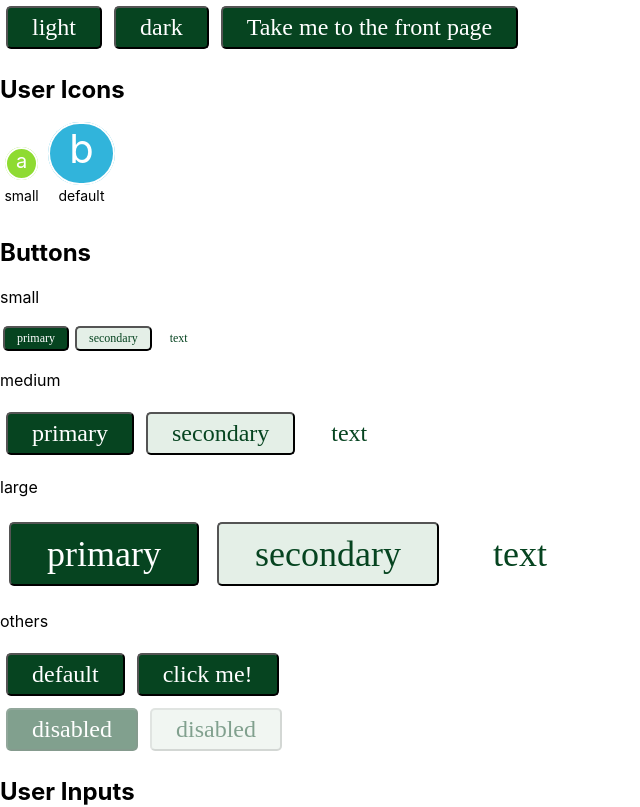
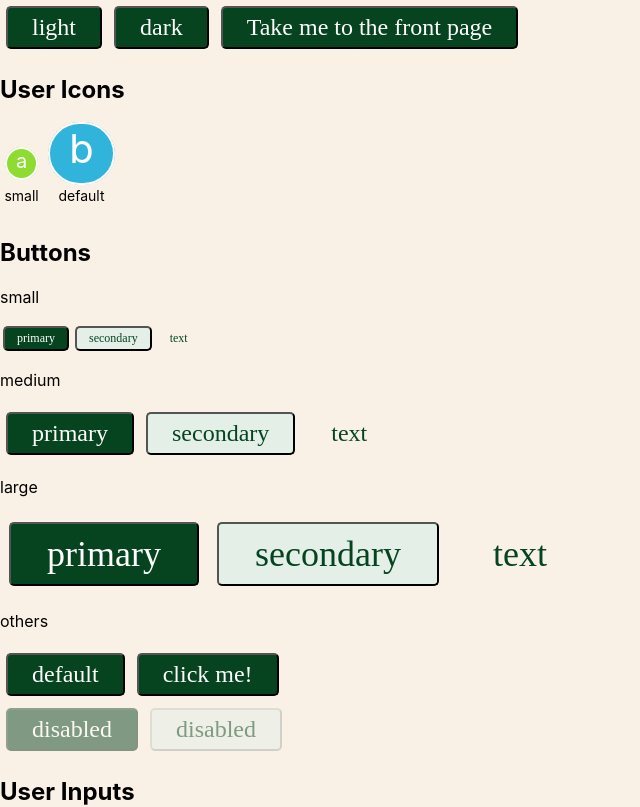
Before and after one commit to acchiang/cpsc-455-project, a React (Create React App) app: page / in a window 1280 px wide. Shown: the top 807 px of the page, without its empty margins (0-640 px from the left). Built offline with nearby package versions, Linux system fonts and the light colour scheme.

Commit message:
update charcuterie background color to match theme

```diff
--- a/src/pages/Charcuterie.js
+++ b/src/pages/Charcuterie.js
@@ -1,4 +1,5 @@
 import { useState } from "react";
+import styled from "styled-components";
 import Theme from "styles/Theme";
 import TextIcon from "components/TextIcon";
 import Button from "components/Button";
@@ -14,9 +15,15 @@ function Charcuterie({ children }) {
   const optionsWithInput = ["10%", "15%", "20%", "Other"];
   const optionsNoInput = ["10%", "15%", "20%"];
 
+  const Container = styled.div`
+    background-color: ${(p) => p.theme.colors.primary};
+    color: ${(p) => p.theme.colors.text};
+  `
+
   const [selectorValue1, setSelectorValue1] = useState(0);
   return (
     <Theme>
+      <Container>
         <Button size={"medium"} type={"primary"} label={"light"}  onClick={() => { window.localStorage.setItem('localTheme', 'defaultTheme'); window.location.reload(); }}/>
         <Button size={"medium"} type={"primary"} label={"dark"} onClick={() => { window.localStorage.setItem('localTheme', 'darkTheme'); window.location.reload(); }}/>
         <Button
@@ -93,6 +100,7 @@ function Charcuterie({ children }) {
         <p>Back button</p>
         <BackButton url={"create-session"} />
         <QuantitySelector value={selectorValue1} setValue={setSelectorValue1} />
+      </Container>
     </Theme>
   );
 }
```
Lines whose indentation alone changed are shown as unchanged.
